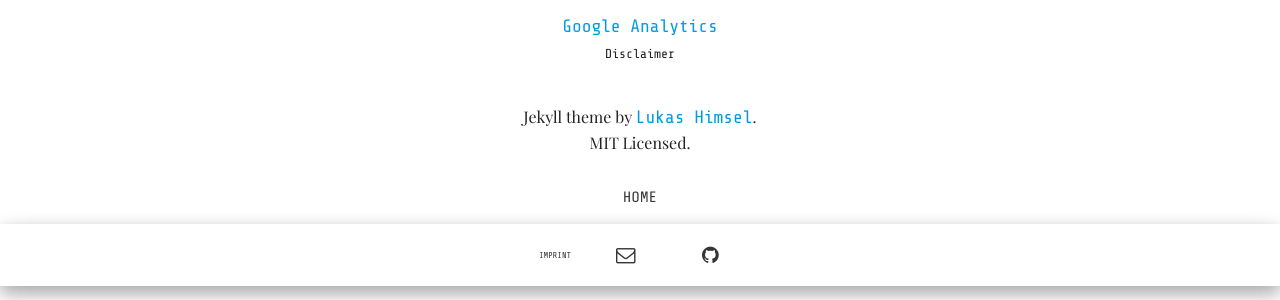
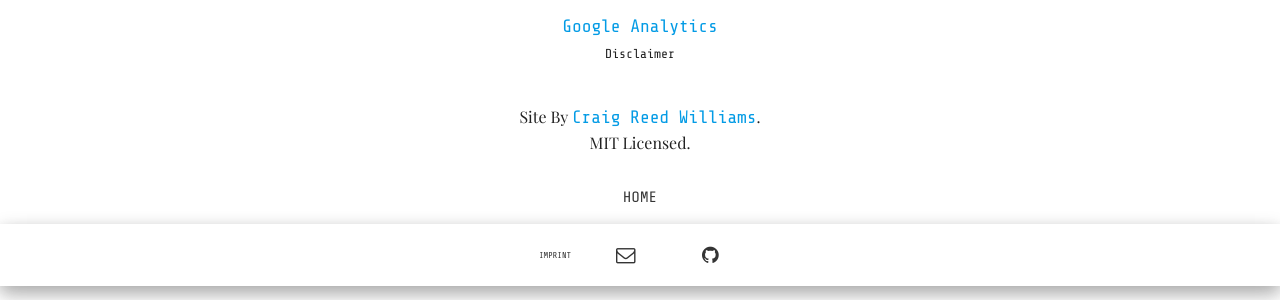
Before and after one commit to craigreedwilliams/craigreedwilliams.github.io, a Jekyll site: the page built from imprint.html, in a window 1280 px wide. Shown: the part 614-914 px from the top of the page. Built offline with Jekyll 4.4.1, drawn with Linux system fonts in a browser that asks for light colours; some web fonts are replaced.

Commit message:
updated content on mention

```diff
--- a/_includes/mention.html
+++ b/_includes/mention.html
@@ -1 +1 @@
-Jekyll theme by <a href="http://himsel.me/" class="my-link">Lukas Himsel</a>.<br> MIT Licensed.
+Site By <a href="https://craigreedwilliams.github.io/" class="my-link">Craig Reed Williams</a>.<br> MIT Licensed.
```
